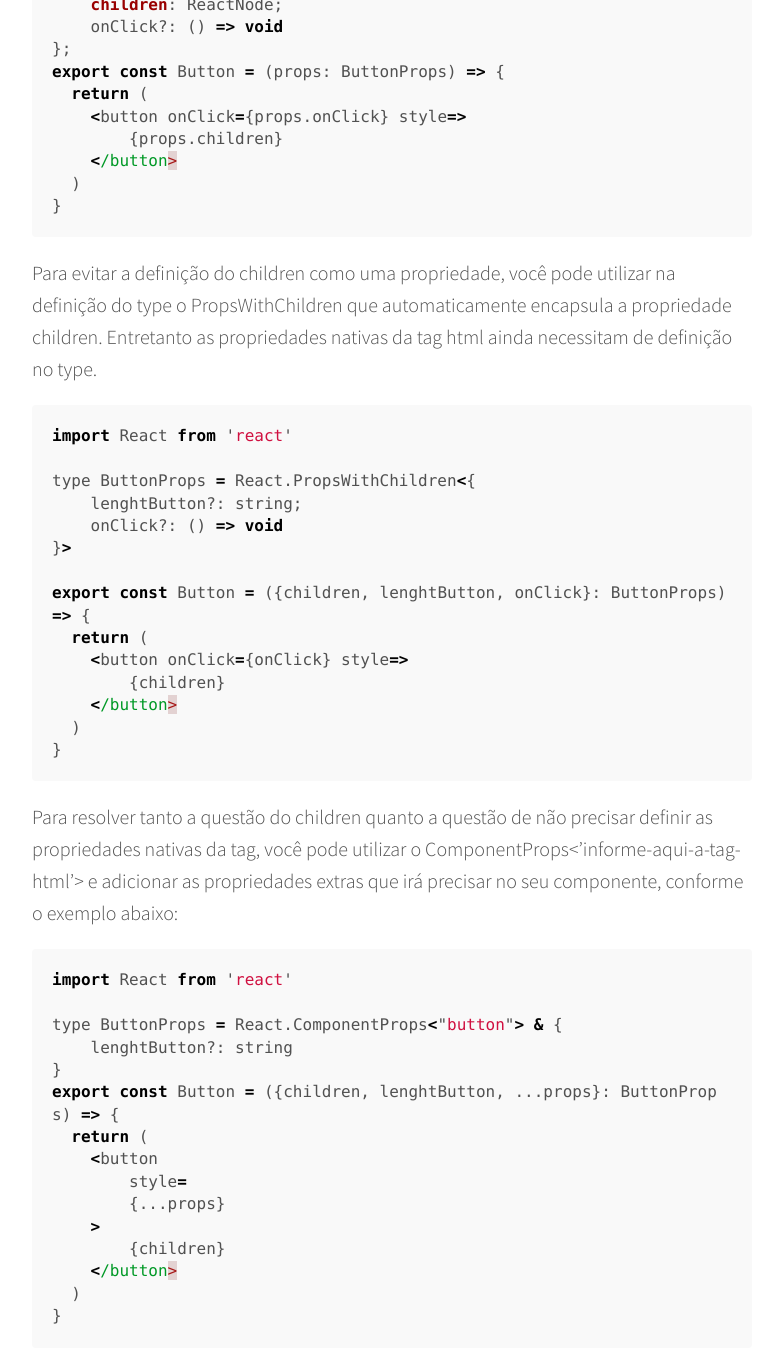
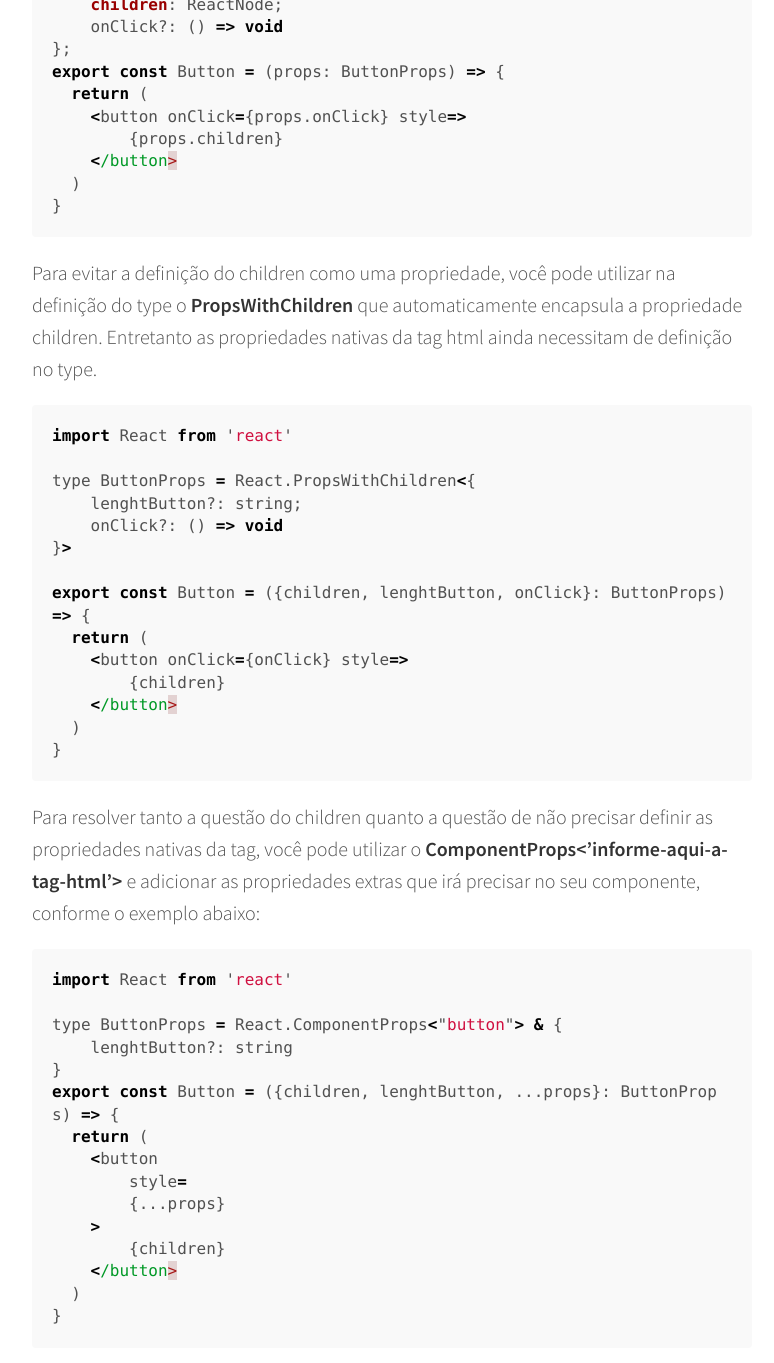
Before and after one commit to paulodutra/paulodutra.github.io, a Jekyll site: the page built from _posts/2023-08-17-3-formas-de-criar-componente-de-button-utilizando-react-com-typescript.md, in a window 1280 px wide and 1400 px high, scrolled down 868 px. Shown: the top 1363 px of the window, without its empty margins (248-1022 px from the left). Built offline with Jekyll 4.4.1, drawn with Linux system fonts in a browser that asks for light colours; comment, search, counter and statistics services are not loaded; some of the changed text lies outside the part shown.

````diff
--- a/_posts/2023-08-17-3-formas-de-criar-componente-de-button-utilizando-react-com-typescript.md
+++ b/_posts/2023-08-17-3-formas-de-criar-componente-de-button-utilizando-react-com-typescript.md
@@ -9,7 +9,7 @@ Fala pessoal, irei apresentar 3 formas de definir tipos para propriedades html,
 
 A primeira forma é definir um type para o componente onde todas as propriedades são especificadas, inclusive as propriedades nativas da tag html.
 
-Esta forma pode ser mais trabalhosa, tendo em vista que todas as propriedades nativas na tag devem ser informadas na definição do type e caso você queira obter os elementos filhos do componente também deverá definir uma propriedade children do tipo ReactNode.
+Esta forma pode ser mais trabalhosa, tendo em vista que todas as propriedades nativas na tag devem ser informadas na definição do type e caso você queira obter os elementos filhos do componente também deverá definir uma propriedade children do tipo **ReactNode**.
 
 ```javascript
 import React, { ReactNode } from 'react'
@@ -27,7 +27,7 @@ export const Button = (props: ButtonProps) => {
   )
 }
 ```
-Para evitar a definição do children como uma propriedade, você pode utilizar na definição do type o PropsWithChildren que automaticamente encapsula a propriedade children.  Entretanto as propriedades nativas da tag html ainda necessitam de definição no type.
+Para evitar a definição do children como uma propriedade, você pode utilizar na definição do type o **PropsWithChildren** que automaticamente encapsula a propriedade children.  Entretanto as propriedades nativas da tag html ainda necessitam de definição no type.
 
 ```javascript
 import React from 'react'
@@ -45,7 +45,7 @@ export const Button = ({children, lenghtButton, onClick}: ButtonProps) => {
   )
 }
 ```
-Para resolver tanto a questão do children quanto a questão de não precisar definir as propriedades nativas da tag, você pode utilizar o ComponentProps<’informe-aqui-a-tag-html’> e adicionar as propriedades extras que irá precisar no seu componente, conforme o exemplo abaixo:
+Para resolver tanto a questão do children quanto a questão de não precisar definir as propriedades nativas da tag, você pode utilizar o **ComponentProps<’informe-aqui-a-tag-html’>** e adicionar as propriedades extras que irá precisar no seu componente, conforme o exemplo abaixo:
 
 ```javascript
 import React from 'react'
````
